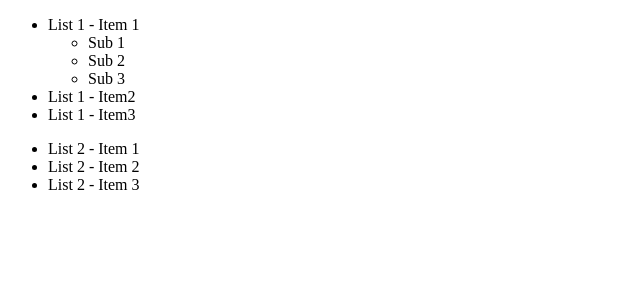
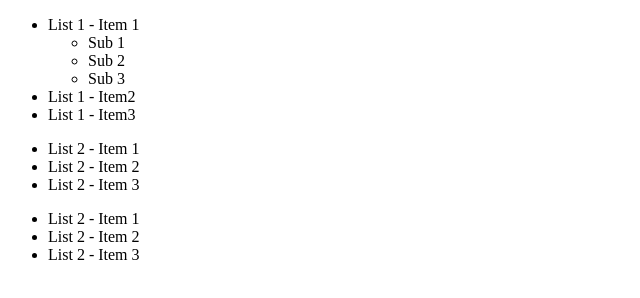
Before and after one commit to nttan2402/CSS-combinators, a plain HTML site: page index.html in a window 1280 px wide. Shown: the whole page, without its empty margins (0-640 px from the left). Drawn offline with Linux system fonts and the light colour scheme.

Commit message:
add table ul

```diff
--- a/index.html
+++ b/index.html
@@ -24,6 +24,11 @@
 		<li class="item item-2">List 2 - Item 2</li>
 		<li class="item item-3">List 2 - Item 3</li>
 	</ul>
+	<ul class="list list-3">
+		<li class="item item-1">List 2 - Item 1</li>
+		<li class="item item-2">List 2 - Item 2</li>
+		<li class="item item-3">List 2 - Item 3</li>
+	</ul>
 
 </body>
 </html>
```
